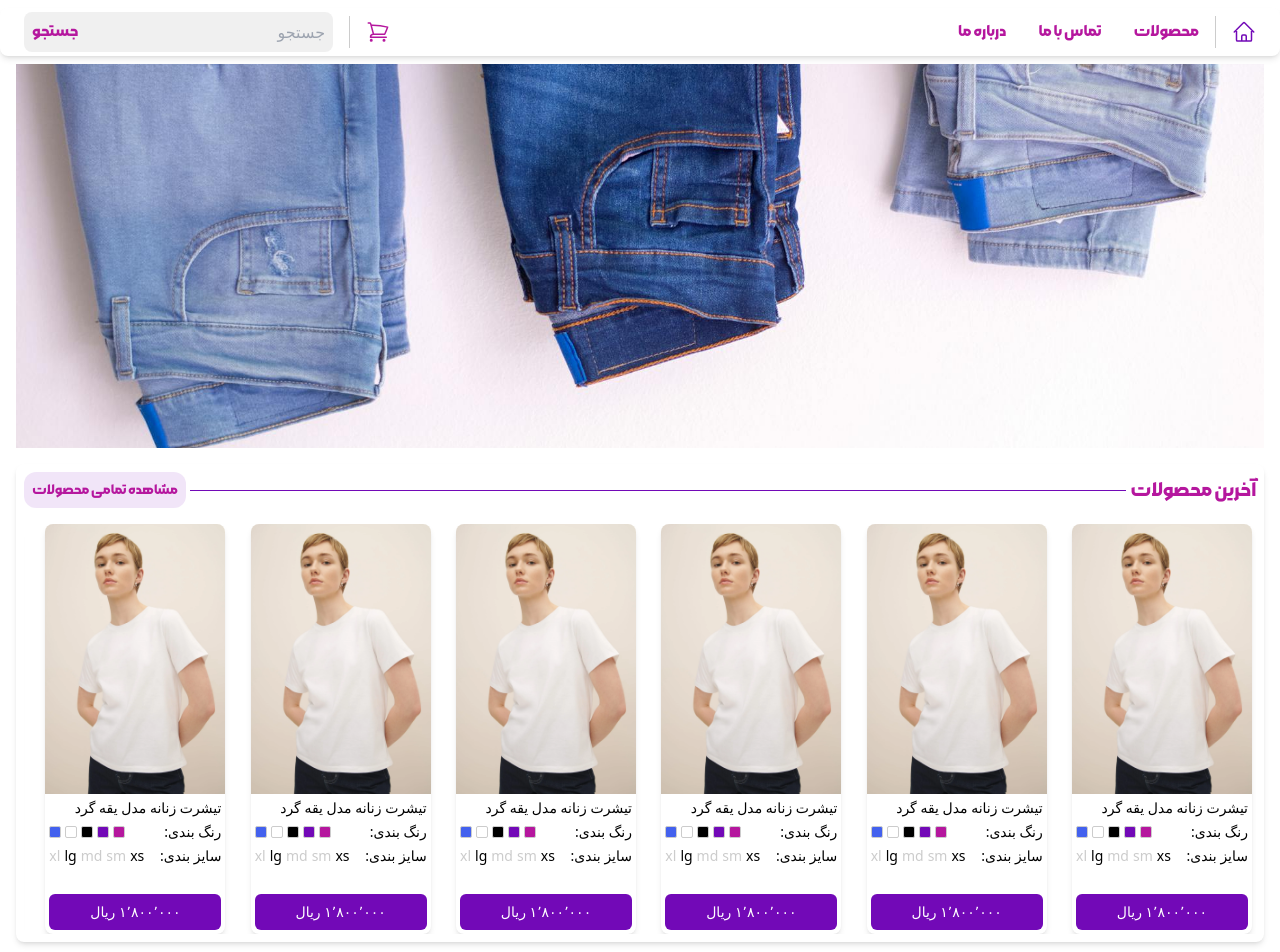
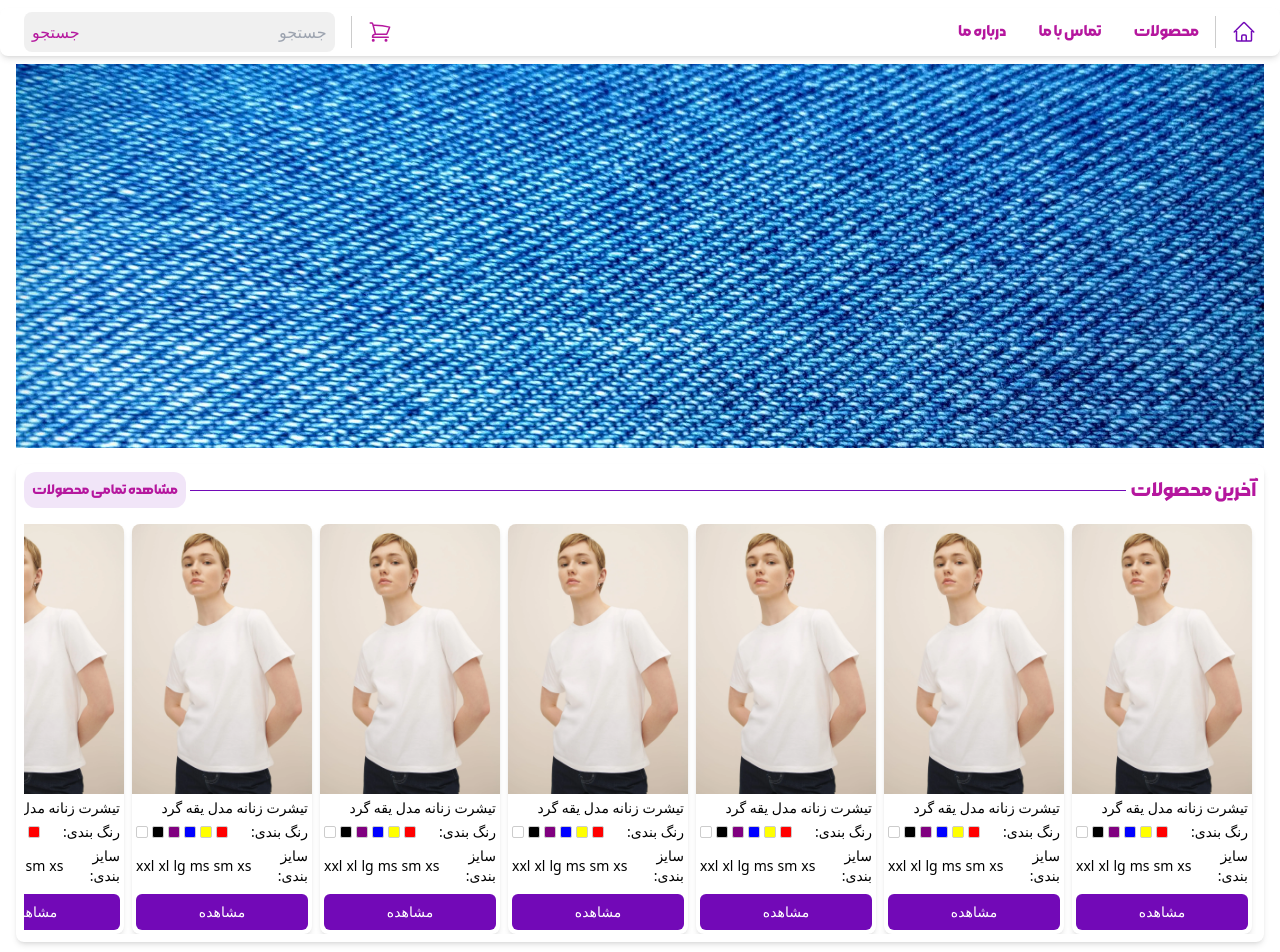
Before and after one commit to alirezza96/mshop, a Next.js app: page / in a window 1280 px wide. Shown: the top 952 px of the page. Built offline with nearby package versions, Linux system fonts and the light colour scheme.

Commit message:
create braed crumb, product page , remove swiper from latest,popular products

```diff
--- /dev/null
+++ b/src/app/components/modules/Breadcrumb.jsx
@@ -0,0 +1,28 @@
+
+import { ChevronLeftIcon } from "@heroicons/react/24/outline"
+import { NavLink } from "./form"
+const Breadcrumb = ({ breadcrumbs }) => {
+  return (
+    <ol className="flex items-center min-h-10">
+      {
+        breadcrumbs?.map((breadcrumb, index) => {
+          const route = breadcrumbs.slice(0, index + 1).map(breadcrumb => breadcrumb.eng).join("/")
+          return (
+            <li key={breadcrumb.eng}>
+              <div className="flex items-center">
+                <ChevronLeftIcon className={`w-4 h-4 text-Purple stroke-2 ${index == 0 ? "hidden" : ""}`} />
+                <NavLink href={`/${route}`} className="text-sm font-medium">
+                  {breadcrumb.fa}
+                </NavLink>
+              </div>
+            </li>
+          )
+        }
+        )
+
+      }
+    </ol>
+  )
+}
+
+export default Breadcrumb
--- a/src/app/components/modules/cards/CardProduct.jsx
+++ b/src/app/components/modules/cards/CardProduct.jsx
@@ -2,22 +2,31 @@ import cover from "/public/products/01.webp"
 import Image from "next/image"
 import { formatCurrency } from "@/app/lib/utils"
 import Link from "next/link"
+import { InputRadio } from "../form"
 
+
+const colors = [
+    "red", "yellow", "blue", "purple", "black", "white"
+]
+const sizes = [
+    "xs", "sm", "ms", "lg", "xl", "xxl"
+]
 const CardProduct = () => {
     const price = 1_800_000
 
     return (
-        <div className="mx-1 w-fit  box rounded-md overflow-hidden">
+        <div className="mx-1 min-w-[180px] box rounded-md overflow-hidden">
             {/* image  */}
-            <Link href={"#"}>
+            <Link href={"#"} className="disabled-drag">
                 <Image
                     src={cover}
                     height={240}
                     width={180}
+                    className="disabled-drag"
                 />
             </Link>
             <div className="p-1 text-sm flex flex-col justify-between ">
-                <div className="space-y-1  h-24 overflow-y-hidden">
+                <div className="space-y-1  h-24 ">
                     <p className="line-clamp-2">
                         تیشرت زنانه مدل یقه گرد
                     </p>
@@ -26,29 +35,38 @@ const CardProduct = () => {
                             رنگ بندی:
                         </span>
                         <div className="flex gap-x-1">
-                            <div className="bg-Fuchsia w-3 h-3 rounded-sm   border border-solid border-gray"></div>
-                            <div className="bg-Purple w-3 h-3 rounded-sm   border border-solid border-gray"></div>
-                            <div className="bg-black w-3 h-3 rounded-sm   border border-solid border-gray"></div>
-                            <div className="bg-white w-3 h-3 rounded-sm   border border-solid border-gray"></div>
-                            <div className="bg-Blue w-3 h-3 rounded-sm   border border-solid border-gray"></div>
+                            {
+                                colors?.map((item, index) => (
+                                    <InputRadio key={index} name="color" disabled={true} color={item} className="w-3 h-3" />
+                                ))
+                            }
                         </div>
                     </div>
-                    <div className="flex items-center justify-between">
-                        <span>
+                    <div className="flex items-center justify-between  ">
+                        <span className="">
                             سایز بندی:
                         </span>
-                        <div className="flex gap-x-1 divide-x-4 divide-y-2 divide-black  ">
-                            <span>xs</span>
-                            <span className="text-gray">sm</span>
-                            <span className="text-gray">md</span>
-                            <span>lg</span>
-                            <span className="text-gray">xl</span>
+                        <div className=" flex gap-x-1 ">
+
+
+                            {
+                                sizes?.map((item, index) => (
+                                    <InputRadio key={index} name="size" label={item} disabled={true}  />
+                                ))
+                            }
                         </div>
+                    </div>
+                    <div className="flex items-center justify-between  ">
+                        <span className="">
+                            قیمت:
+                        </span>
+                        {formatCurrency(price)}
                     </div>
 
 
+
                 </div>
-                <button className="bg-Purple hover:bg-dark-purple text-white p-2 rounded-md w-full">{formatCurrency(price)}</button>
+                <button className="bg-Purple hover:bg-dark-purple text-white p-2 rounded-md w-full">مشاهده</button>
             </div>
         </div>
     )
--- a/src/app/components/modules/form.jsx
+++ b/src/app/components/modules/form.jsx
@@ -1,27 +1,47 @@
 "use client"
-import clsx from "clsx"
 import { usePathname } from "next/navigation"
 import Link from "next/link"
 
-export const Button = ({ children, className, ...rest }) => <button {...rest} className={clsx("button transition-colors", className)}>
-    {children}
-</button>
+export const Button = ({ children, className, ...rest }) =>{
+    // return <button {...rest} className={`button transition-colors ${className}`}>{children}</button>
+    return (
+        <button {...rest} className={`text-Fuchsia hover:bg-Purple/10 hover:text-Purple rounded-xl p-2 ${className}`}>{children}</button>
+    )
+}
 
-export const Input = ({ children, classname, ...rest }) => {
+
+export const Input = ({ children, className, ...rest }) => {
+
     return (
         <>
             <label>{children}</label>
-            <input {...rest} className={clsx(classname, { "button cursor-pointer focus-visible:outline-dashed": rest.type == "submit" })} />
+            <input {...rest} className={`${className} ${rest.type == "submit" ? "button cursor-pointer focus-visible:outline-dashed" : ""}`} />
         </>
     )
 }
 
-export const NavLink = ({ children, className, href, ...rest }) => {
+export const InputRadio = ({ className, ...rest }) => {
+    const color = (
+        <input
+            {...rest}
+            type="radio"
+            className={`rounded-sm border border-solid border-gray appearance-none ring-Purple/20 checked:ring ${className}`}
+            style={{ backgroundColor: rest.color }}
+            name={rest.name} />
+    )
+    const size = (
+        <label className="relative">
+            <input {...rest} type="radio" className="peer appearance-none absolute" name={rest.name} />
+            <span className={`block  text-center rounded-sm ring-Purple/20 peer-checked:ring ${className}`} >{rest.label}</span>
+        </label>
+    )
+    return rest.color ? color : size
+}
+
+export const NavLink = ({ children, href, ...rest }) => {
     const pathname = usePathname()
-
-    console.log("pathname =>", pathname)
     return (
-        <Link href={href}  {...rest} className={clsx("text-Fuchsia hover:bg-Purple/10 hover:text-Purple rounded-xl p-2", className, { "font-bold text-Purple child:stroke-Purple": href == pathname })}>
+        <Link href={href}  {...rest} className={`text-Fuchsia hover:bg-Purple/10 hover:text-Purple rounded-xl p-2 ${href == pathname ? "font-bold text-Purple child:stroke-Purple" : ""}`}>
             {children}
         </Link>
     )
--- a/src/app/components/templates/layout/Searchbar.jsx
+++ b/src/app/components/templates/layout/Searchbar.jsx
@@ -3,7 +3,7 @@ const Searchbar = ({ className }) => {
     return (
         <div className={`bg-white px-2 ${className}`}>
             <form className="h-10 flex  items-center  bg-gray/30 my-1  rounded-lg " >
-                <Input placeholder="جستجو" name="search" type="search" classname="flex-grow bg-transparent mx-2 outline-none focus-visible:border-b-2 border-Fuchsia/30 font-dana" />
+                <Input placeholder="جستجو" name="search" type="search" className="flex-grow bg-transparent mx-2 outline-none focus-visible:border-b-2 border-Fuchsia/30 font-dana" />
                 <Input value="جستجو" type="submit" classname="font-morabba" />
             </form>
         </div>
--- a/src/app/components/templates/page/LatestProducts.jsx
+++ b/src/app/components/templates/page/LatestProducts.jsx
@@ -1,7 +1,22 @@
 import ProductsContainer from "@/app/components/templates/page/ProductsContainer"
+import CardProduct from "../../modules/cards/CardProduct"
 const LatestProducts = () => {
     return (
         <ProductsContainer title="آخرین محصولات" href="/products?orderBy=latests">
+            <CardProduct/>
+            <CardProduct/>
+            <CardProduct/>
+            <CardProduct/>
+            <CardProduct/>
+            <CardProduct/>
+            <CardProduct/>
+            <CardProduct/>
+            <CardProduct/>
+            <CardProduct/>
+            <CardProduct/>
+            <CardProduct/>
+            <CardProduct/>
+            <CardProduct/>
         </ProductsContainer>
     )
 }
--- a/src/app/components/templates/page/ProductsContainer.jsx
+++ b/src/app/components/templates/page/ProductsContainer.jsx
@@ -1,70 +1,14 @@
-"use client"
-
 import Link from "next/link"
-import CardProduct from "@/app/components/modules/cards/CardProduct"
-import { Swiper, SwiperSlide } from "swiper/react"
-
 const ProductsContainer = ({ title, href = "#", children, className }) => {
     return (
         <div className={`box p-2 space-y-4 my-4 ${className}`}>
             <ProductsHeader href={href}>
                 {title}
             </ProductsHeader>
-            <Swiper
-                className="mySwiper"
+            <div className="flex overflow-x-scroll">
 
-                breakpoints={{
-                    486: {
-                        slidesPerView: 2,
-                    },
-                    // when window width is >= 768px
-                    768: {
-                        slidesPerView: 4,
-                    },
-                    // when window width is >= 1024px
-                    1024: {
-                        slidesPerView: 6,
-                    },
-                }
-                }
-            >
                 {children}
-                <SwiperSlide>
-                    <CardProduct />
-                </SwiperSlide>
-                <SwiperSlide>
-
-                    <CardProduct />
-                </SwiperSlide>
-                <SwiperSlide>
-
-                    <CardProduct />
-                </SwiperSlide>
-                <SwiperSlide>
-
-                    <CardProduct />
-                </SwiperSlide>
-                <SwiperSlide>
-
-                    <CardProduct />
-                </SwiperSlide>
-                <SwiperSlide>
-
-                    <CardProduct />
-                </SwiperSlide>
-                <SwiperSlide>
-
-                    <CardProduct />
-                </SwiperSlide>
-                <SwiperSlide>
-
-                    <CardProduct />
-                </SwiperSlide>
-                <SwiperSlide>
-
-                    <CardProduct />
-                </SwiperSlide>
-            </Swiper>
+            </div>
         </div>
     )
 }
--- /dev/null
+++ b/src/app/products/[productId]/page.jsx
@@ -0,0 +1,80 @@
+"use client"
+import Breadcrumb from "@/app/components/modules/Breadcrumb"
+import Image from "next/image"
+import cover from "/public/products/01.webp"
+import { Button, InputRadio } from "@/app/components/modules/form"
+import { HeartIcon } from "@heroicons/react/24/outline"
+const breadcrumbs = [
+    { fa: "پوشاک", eng: "wear" },
+    { fa: "زنانه", eng: "womans" },
+    { fa: "دامن", eng: "skirt" },
+]
+const colors = [
+    "red", "yellow", "blue", "purple", "black", "white"
+]
+const sizes = [
+    "xs", "sm", "ms", "lg", "xl", "xxl"
+]
+const page = () => {
+    const like = false
+    return (
+        <div>
+            <Breadcrumb breadcrumbs={breadcrumbs} />
+            <div className="my-3 flex gap-x-2">
+                <Image src={cover} height={540} width={405} className="rounded-lg" />
+                <div >
+                    <div className="grow space-y-2">
+
+                        <div className="flex justify-between items-center">
+                            <h2 className="text-xl">
+                                تیشرت زنانه یقه گرد
+                            </h2>
+                            <HeartIcon className={`w-6 h-6 cursor-pointer hover:fill-Fuchsia/40 hover:text-Fuchsia ${like ? "fill-Fuchsia text-Fuchsia" : ""}`} />
+                        </div>
+                        <div className="h-px mt-4 bg-gray"></div>
+                        <p className="text-sm/7 text-black/60">
+                            کد محصول:
+                            <span className="">
+                                20301
+                            </span>
+                        </p>
+                        <div className="flex items-center justify-between">
+                            <span>
+                                رنگ بندی:
+                            </span>
+                            <div className="flex gap-x-1">
+                                {
+                                    colors?.map((item, index) => (
+                                        <InputRadio key={index} name="color" color={item} className="w-5 h-5" />
+                                    ))
+                                }
+                            </div>
+                        </div>
+                        <div className="flex items-center justify-between">
+                            <span>
+                                سایز بندی:
+                            </span>
+                            <div className="flex gap-x-1">
+                                {
+                                    sizes?.map((item, index) => (
+                                        <InputRadio key={index} name="size" label={item} className={"border border-solid border-gray min-w-6"} />
+                                    ))
+                                }
+                            </div>
+                        </div>
+                        <Button>
+                            پرداخت
+                        </Button>
+                    </div>
+
+                </div>
+            </div>
+        </div >
+    )
+}
+
+
+
+
+
+export default page
```
Also changed, not shown: src/app/components/templates/page/Landing.jsx (+8 -5 lines), src/app/components/templates/page/PopularProducts.jsx (+10 -0 lines), src/app/products/layout.jsx (added, +10 -0 lines), 1 other file (tests, documents, lock files or other folders).
